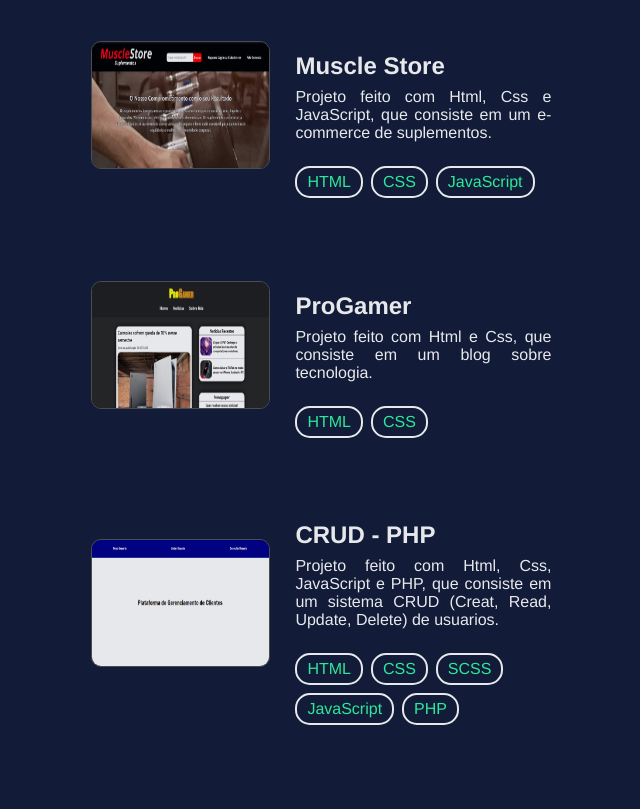
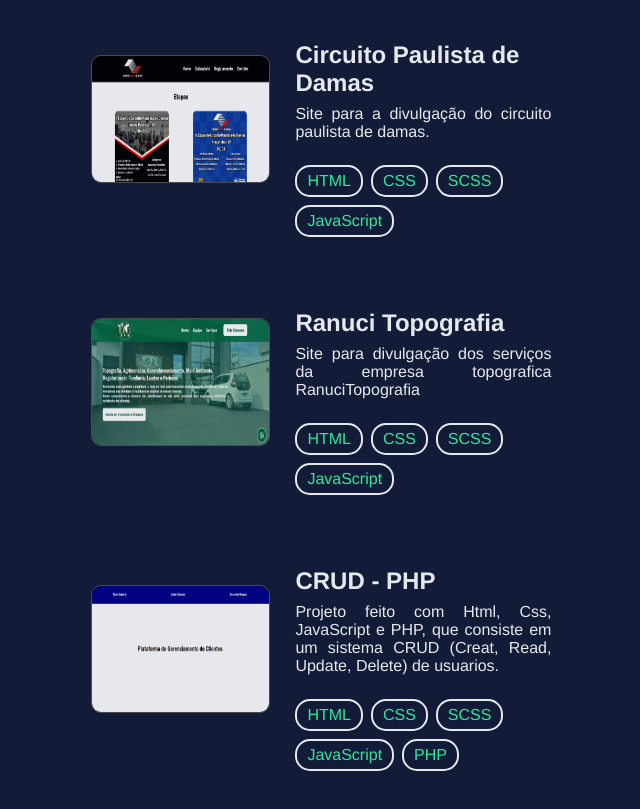
Before and after one commit to Willian017/Portfolio, a plain HTML site: page index.html in a window 1280 px wide. Shown: the part 939-1748 px from the top of the page, without its empty margins (575-1215 px from the left). Drawn offline with Linux system fonts and the light colour scheme.

Commit message:
Update project links and descriptions in index.html; add new project images

```diff
--- a/index.html
+++ b/index.html
@@ -67,37 +67,37 @@
 
                 <div id="projetos" class="projetos-js">
 
-                    <a href="https://willian017.github.io/MuscleStore/" target="_blank">
+                    <a href="https://www.cpdamas.com/" target="_blank">
                         <div class="principal-projetos" id="primeiro-projeto">
                             <div class="projetos-imagens">
-                                <img class="img" src="project/imagens/MuscleStore.png" alt="Tela projeto MuscleStore">
+                                <img class="img" src="project/imagens/CPDamas.png" alt="Tela projeto CPDamas">
                                 <div id="img-div-alinhar">
 
                                 </div>
                             </div>
 
                             <div class="nomes-dados">
-                                <h1>Muscle Store</h1>
-                                <p>Projeto feito com Html, Css e JavaScript, que consiste em um e-commerce de suplementos.</p>
-                                <div><label>HTML</label><label>CSS</label><label style="margin-left: none;">JavaScript</label></div>
+                                <h1>Circuito Paulista de Damas</h1>
+                                <p>Site para a divulgação do circuito paulista de damas.</p>
+                                <div><label>HTML</label><label>CSS</label><label>SCSS</label><label style="margin-left: none;">JavaScript</label></div>
                             </div>
 
                         </div>
                     </a>
 
-                    <a href="https://github.com/Willian017/ProGamer" target="_blank">
+                    <a href="https://www.ranucitopografia.com/" target="_blank">
                         <div class="principal-projetos" id="segundo-projeto">
                             <div class="projetos-imagens">
-                                <img class="img" src="project/imagens/ProGamer.png" alt="Tela projeto Progamer">
+                                <img class="img" src="project/imagens/RanuciTopografia.png" alt="Tela Ranuci Topografia">
                                 <div id="img-div-alinhar">
 
                                 </div>
                             </div>
 
                             <div class="nomes-dados">
-                                <h1>ProGamer</h1>
-                                <p>Projeto feito com Html e Css, que consiste em um blog sobre tecnologia.</p>
-                                <div><label>HTML</label><label>CSS</label></div>
+                                <h1>Ranuci Topografia</h1>
+                                <p>Site para divulgação dos serviços da empresa topografica RanuciTopografia</p>
+                                <div><label>HTML</label><label>CSS</label><label>SCSS</label><label style="margin-left: none;">JavaScript</label></div>
                             </div>
                         </div>
                     </a>
```
Also changed, not shown: project/imagens/CPDamas.png (added), project/imagens/RanuciTopografia.png (added).
